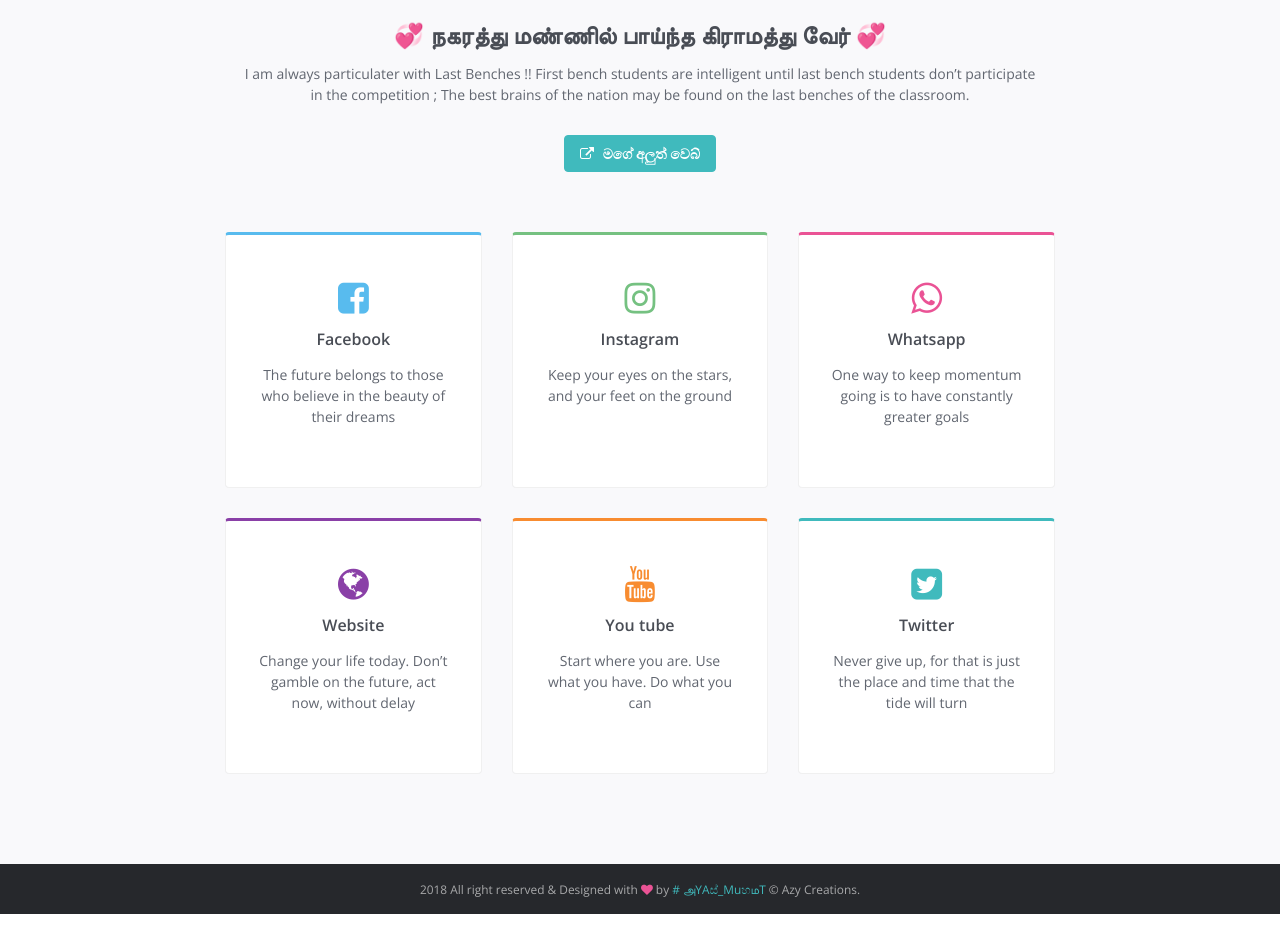
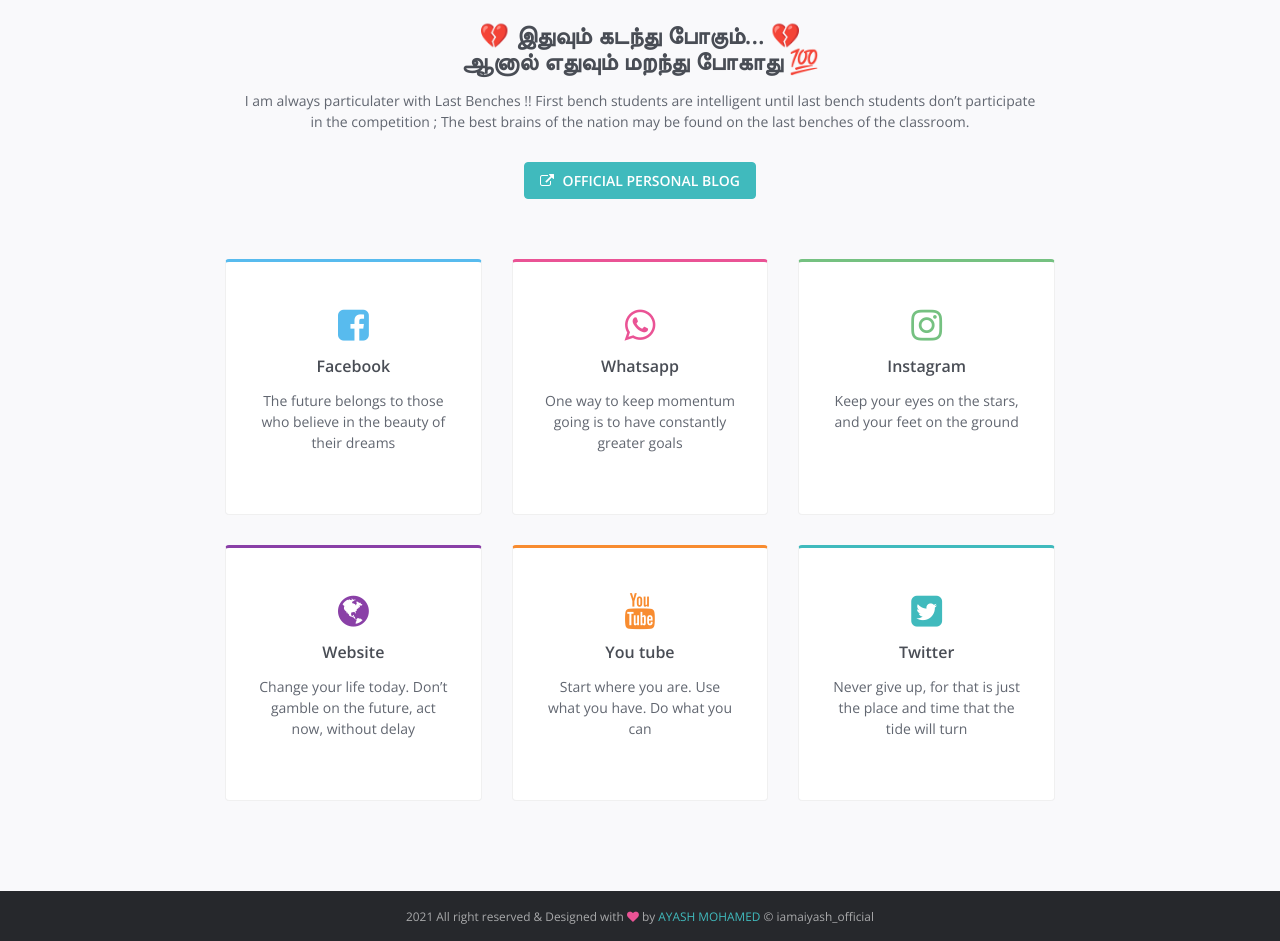
Before and after one commit to AyasMohamed/ayasmohamed.github.io, a plain HTML site: page index.html in a window 1280 px wide. Shown: the part 340-1281 px from the top of the page. Before the commit the page ends 1254 px from the top, so only its background shows below. Drawn offline with nearby package versions, Linux system fonts and the light colour scheme.

Commit message:
Update index.html

```diff
--- a/index.html
+++ b/index.html
@@ -3,7 +3,7 @@
 <!--[if IE 9]> <html lang="en" class="ie9"> <![endif]-->
 <!--[if !IE]><!--> <html lang="en"> <!--<![endif]-->
 <head>
-    <title>Ayas Mohamed S.I</title>
+    <title>S.I. Ayas Mohamed - @iamaiyash</title>
     <!-- Meta -->
     <meta charset="utf-8">
     <meta http-equiv="X-UA-Compatible" content="IE=edge">
@@ -51,7 +51,7 @@
                 <div class="branding">
                     <h1 class="logo">
                         <span aria-hidden="true" class="icon_documents_alt icon"></span>
-                        <span class="text-bold">அயாஸ்</span><span class="text-highlight"> முஹமட்</span>
+                        <span class="text-bold">S. I. அயாஸ்</span><span class="text-highlight"> முஹமட்</span>
                     </h1>
                 </div><!--//branding-->
                 <div class="tagline">
@@ -92,7 +92,8 @@ data-show-screen-name="false" data-dnt="true" data-show-count="false">Follow @ia
 
         <section class="cards-section text-center">
             <div class="container">
-                <h2 class="title">💞 நகரத்து மண்ணில் பாய்ந்த கிராமத்து வேர் 💞</h2>
+                <h2 class="title">💔 இதுவும் கடந்து போகும்... 💔<br>
+ஆனால் எதுவும் மறந்து போகாது 💯</h2>
                 <div class="intro">
                     <p>I am always particulater with Last Benches !!
  First bench students are intelligent until last bench students don’t participate in the competition ;
@@ -100,7 +101,7 @@ The best brains of the nation may be found on the last benches of the classroom.
 
                     <div class="cta-container">
                         <a class="btn btn-primary btn-cta" href="https://www.ayashmohamed.com/" target="blank"><i class="fa fa-external-link">
-						</i> මගේ අලුත් වෙබ් </a>
+						</i> OFFICIAL PERSONAL BLOG </a>
 
 
 
@@ -125,18 +126,6 @@ The best brains of the nation may be found on the last benches of the classroom.
                     </div>
 
 
-                    <div class="item item-green col-md-4 col-sm-6 col-xs-6">
-						<div class="item-inner">
-                            <div class="icon-holder">
-                                <i class="icon fa fa-instagram"></i>
-                            </div><!--//icon-holder-->
-                            <h3 class="title">Instagram</h3>
-                            <p class="intro">Keep your eyes on the stars, and your feet on the ground</p>
-                            <a class="link" href="https://www.instagram.com/iamaiyash/" ><span></span></a>
-                        </div>
-						<!--//item-inner-->
-                    </div>
-
 
 					<!--//item-->
                     <div class="item item-pink item-2 col-md-4 col-sm-6 col-xs-6">
@@ -150,6 +139,23 @@ The best brains of the nation may be found on the last benches of the classroom.
                         </div><!--//item-inner-->
                     </div>
 					<!--//item-->
+
+
+
+
+
+
+                    <div class="item item-green col-md-4 col-sm-6 col-xs-6">
+						<div class="item-inner">
+                            <div class="icon-holder">
+                                <i class="icon fa fa-instagram"></i>
+                            </div><!--//icon-holder-->
+                            <h3 class="title">Instagram</h3>
+                            <p class="intro">Keep your eyes on the stars, and your feet on the ground</p>
+                            <a class="link" href="https://www.instagram.com/iamaiyash/" ><span></span></a>
+                        </div>
+						<!--//item-inner-->
+                    </div>
 
 
 
@@ -215,8 +221,8 @@ The best brains of the nation may be found on the last benches of the classroom.
 			3.0 License. Please keep the attribution link below when using for your own project.
 			Thank you for your support. :) If you'd like to use the template without the attribution,
 			you can check out other license options via our website: themes.3rdwavemedia.com */-->
-            <small class="copyright">2018 All right reserved & Designed with <i class="fa fa-heart"></i> by <a href="http://ayasmohamed.esy.es/"
-			target="_blank"># அYAස්_MuහமT</a> © Azy Creations. </small>
+            <small class="copyright">2021 All right reserved & Designed with <i class="fa fa-heart"></i> by <a href="https://www.ayashmohamed.com/"
+			target="_blank">AYASH MOHAMED</a> © iamaiyash_official </small>
 
         </div><!--//container-->
     </footer><!--//footer-->
```
